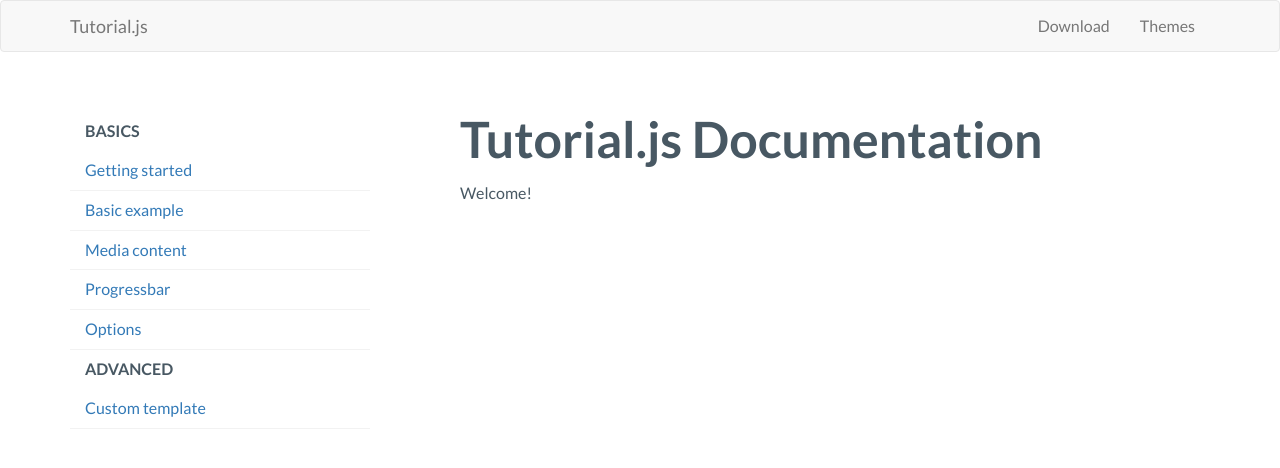
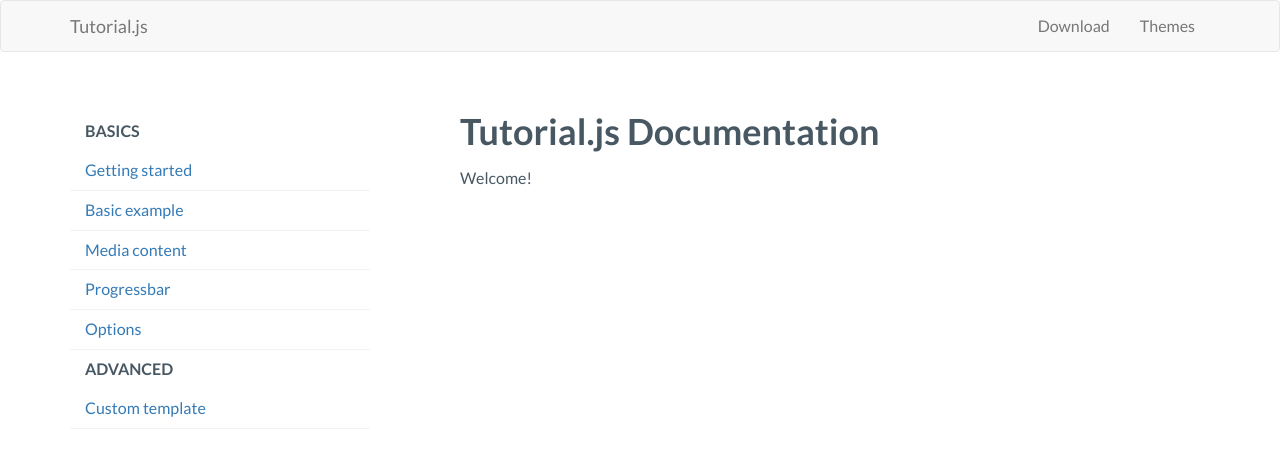
Before and after one commit to tutorialjs/tutorialjs.github.io, a Jekyll site: the page built from index.html, in a window 1280 px wide. Shown: the top 468 px of the page. Built offline with Jekyll 4.4.1, drawn with Linux system fonts in a browser that asks for light colours; nearby versions of some CDN libraries.

Commit message:
changed font styles

```diff
--- a/assets/css/style.css
+++ b/assets/css/style.css
@@ -21,7 +21,7 @@ h1, h2, h3, h4 {
 }
 
 h1 {
-    font-size:50px;
+    font-size:36px;
 }
 
 h1, h2, h3 {
@@ -94,7 +94,7 @@ pre {
 }
 
 #sidenav li.active a {
-    background: #59b6ec;
+    background: #53dab5;
     color: white;
 }
 
```
